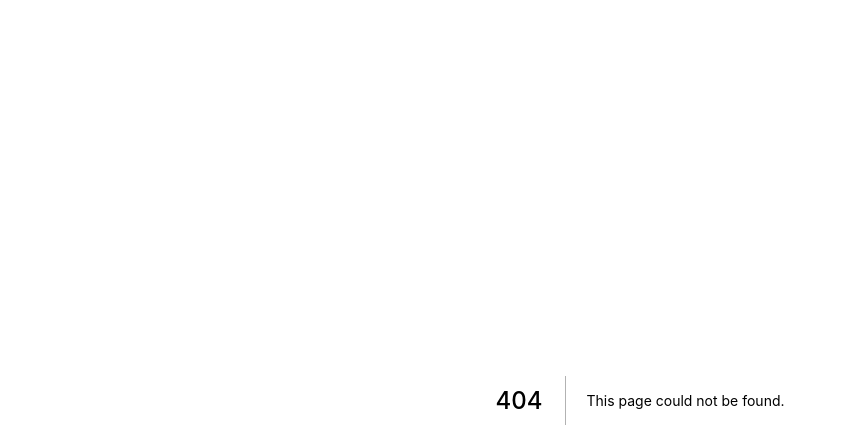
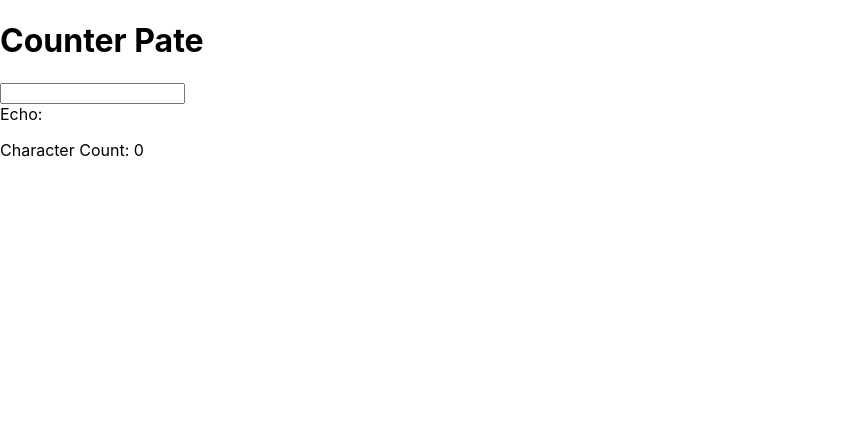
Before and after one commit to nanamicronn/sample-recoil, a Next.js app: page /character-counter in a window 1280 px wide. Before the commit this address had no page. Shown: the top 448 px of the page, without its empty margins (0-847 px from the left). Built offline with nearby package versions, Linux system fonts and the light colour scheme.

Commit message:
[update] add character-counter

```diff
--- /dev/null
+++ b/src/atom.ts
@@ -0,0 +1,6 @@
+import { atom } from 'recoil'
+
+export const textState = atom({
+  key: 'textState',
+  default: '',
+})
--- /dev/null
+++ b/src/pages/character-counter.tsx
@@ -0,0 +1,38 @@
+import { NextPage } from 'next'
+import { ChangeEvent } from 'react'
+import { useRecoilState, useRecoilValue } from 'recoil'
+import { textState } from '@/atom'
+import { charCountState } from '@/selector'
+
+const CharacterCounter: NextPage = () => {
+  return (
+    <div>
+      <h1>Counter Pate</h1>
+      <TextInput />
+      <CharacterCount />
+    </div>
+  )
+}
+
+const TextInput = () => {
+  const [text, setText] = useRecoilState(textState)
+
+  const onChange = (event: ChangeEvent<HTMLInputElement>) => {
+    setText(event.target.value)
+  }
+
+  return (
+    <div>
+      <input type='text' value={text} onChange={onChange} />
+      <br />
+      Echo: {text}
+    </div>
+  )
+}
+
+const CharacterCount = () => {
+  const count = useRecoilValue(charCountState)
+  return <p>Character Count: {count}</p>
+}
+
+export default CharacterCounter
--- /dev/null
+++ b/src/selector.ts
@@ -0,0 +1,10 @@
+import { selector } from 'recoil'
+import { textState } from '@/atom'
+
+export const charCountState = selector({
+  key: 'charCountState',
+  get: ({ get }) => {
+    const text = get(textState)
+    return text.length
+  },
+})
```
Also changed, not shown: src/pages/index.tsx (+4 -59 lines).
